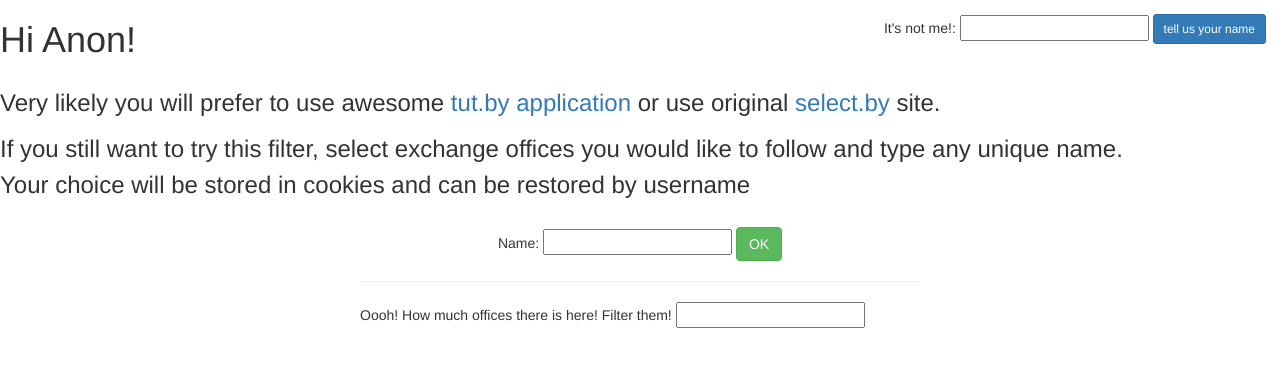
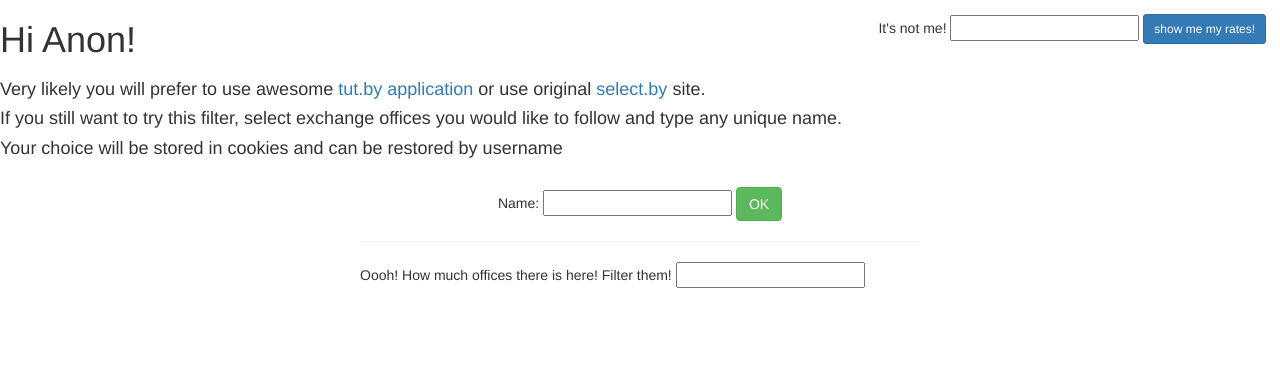
Before and after one commit to demidov91/select-by, a Django app: page /config/ in a window 1280 px wide. Shown: the top 367 px of the page. Run offline with Django 3.2, Linux system fonts and the light colour scheme; data comes from the database, SQL or seed files in the repository; data that the repository does not hold is empty; some libraries are stand-ins or nearby versions.

Commit message:
Design tweaks

```diff
--- a/exchange/static/css/style.css
+++ b/exchange/static/css/style.css
@@ -23,3 +23,7 @@ body table.tablesorter{
 table.tablesorter td:first-child{
     font-size: 0.65em;
 }
+
+table.tablesorter td.is-best{
+    background-color: #AFFFAF;
+}
--- a/exchange/static/js/config.js
+++ b/exchange/static/js/config.js
@@ -1,8 +1,14 @@
 $(function(){
     $('#filter-list').keyup(function(){
-        var searchForPhrase = this.value;
+        var searchForPhrases = this.value.toLowerCase().split(/[^\w(А-я)(І-ў)]+/);
         $('#id_exchange_offices li').css('display', 'block').filter(function(){
-            return !$(this).text().contains(searchForPhrase);
+            var currentLine = $(this).text().toLowerCase();
+            for (i in searchForPhrases){
+                if (!currentLine.contains(searchForPhrases[i])){
+                    return true;
+                }
+            }
+            return false;
         }).css('display', 'none');
     });
     $('#filter-list').keyup();
--- a/exchange/templates/index.html
+++ b/exchange/templates/index.html
@@ -6,23 +6,23 @@
 <div>
     <div>
         <h1 class="toLeft">{% trans 'Hi Anon!' %}</h1>
-        <form class="toRight" id="other-name-form">
-            {% trans "It's not me!" %}: <input name="name">
-            <input type="submit" value="{% trans 'tell us your name' %}" class="btn btn-primary btn-sm" />
+        <form class="toRight" id="other-name-form" action="{% url 'rates' %}" method="get">
+            {% trans "It's not me!" %} <input name="name">
+            <input type="submit" value="{% trans 'show me my rates!' %}" class="btn btn-primary btn-sm" />
         </form>
         <div class="clear"></div>
     </div>
     <div>
-        <h3>
+        <h4>
             {% blocktrans %}Very likely you will prefer to use awesome
-            <a href="http://mobile.tut.by/app-finance.html">tut.by application</a>
-            or use original <a href="http://select.by/kurs/">select.by</a> site.
+            <a href="http://mobile.tut.by/app-finance.html" target="_blank">tut.by application</a>
+            or use original <a href="http://select.by/kurs/" target="_blank">select.by</a> site.
             {% endblocktrans%}
-        </h3>
-        <h3>
+        </h4>
+        <h4>
             <p>{% trans 'If you still want to try this filter, select exchange offices you would like to follow and type any unique name.' %}</p>
             <p>{% trans 'Your choice will be stored in cookies and can be restored by username' %}</p>
-        </h3>
+        </h4>
     </div>
 </div>
 <form id="config-form" method="post" action=".">{% csrf_token %}
--- a/exchange/utils.py
+++ b/exchange/utils.py
@@ -6,6 +6,7 @@ from lxml import html
 
 from django.conf import settings
 from django.contrib.auth.models import User
+from django.db.models import Min, Max
 
 from exchange.models import DynamicSettings, Bank, Rate, ExchangeOffice
 
@@ -41,6 +42,19 @@ def get_client_ip(request):
 
 def create_new_user():
     return User.objects.create(username=uuid4().hex[:30])
+
+
+def set_name_cookie(response, name: str):
+    response.set_cookie('name', name, max_age=365*86400)
+    return response
+
+
+def get_best_rates(currency: int, exchanger_offices, buy: bool):
+    return Rate.objects.filter(
+            rate=Rate.objects.filter(
+                exchange_office__in=exchanger_offices, currency=currency, buy=buy).aggregate(val=Max('rate') if buy else Min('rate'))['val'],
+            exchange_office__in=exchanger_offices, currency=currency, buy=buy
+    )
 
 
 class RatesLoader:
--- a/exchange/views.py
+++ b/exchange/views.py
@@ -4,7 +4,7 @@ from django.core.urlresolvers import reverse
 from django.contrib.auth.models import User
 
 from exchange.models import UserInfo, Rate
-from exchange.utils import create_new_user, get_client_ip
+from exchange.utils import create_new_user, get_client_ip, set_name_cookie, get_best_rates
 from .forms import UserInfoForm
 
 
@@ -31,11 +31,9 @@ def overview(request):
         form = UserInfoForm(instance=userinfo)
         if not username:
             form.fields['name'].initial = None
-        response = render(request, 'index.html', {
+        return set_name_cookie(render(request, 'index.html', {
             'form': form,
-        })
-        response.set_cookie('name', userinfo.user.username)
-        return response
+        }), userinfo.user.username)
     elif request.method == 'POST':
         instance = UserInfo.objects.get(id=request.POST['id'])
         form = UserInfoForm(instance=instance, data=request.POST)
@@ -43,9 +41,8 @@ def overview(request):
             form.instance.ip = get_client_ip(request)
             instance = form.save()
             if instance:
-                response = HttpResponseRedirect(reverse('rates') + '?name=' + instance.user.username)
-                response.set_cookie('name', instance.user.username)
-                return response
+                return set_name_cookie(HttpResponseRedirect(reverse('rates') + '?name=' + instance.user.username),
+                                       instance.user.username)
         return render(request, 'index.html', {
             'form': form,
         })
@@ -62,7 +59,14 @@ def get_rates(request):
     offices = user.exchange_offices.all()
     for office in offices:
         office.rates = office.rate_set.order_by('currency', '-buy')
+    best_rates = []
+    for currency in (x[0] for x in Rate.CURRENCIES):
+        best_rates.extend(get_best_rates(currency, user.exchange_offices.all(), True))
+        best_rates.extend(get_best_rates(currency, user.exchange_offices.all(), False))
+    for office in offices:
+        for best_rate in filter(lambda x: x in best_rates, office.rates):
+            best_rate.is_best = True
     response = render(request, 'rates.html', {'offices': offices})
     if request.COOKIES.get('name') != user.user.username:
-        response.set_cookie('name', user.user.username)
+        response = set_name_cookie(response, user.user.username)
     return response
```
Also changed, not shown: exchange/static/js/rates.js (+6 -1 lines), exchange/templates/rates.html (+2 -6 lines).
